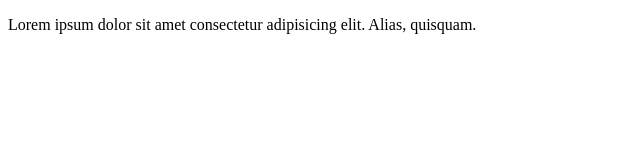
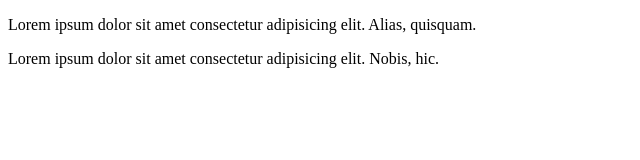
Before and after one commit to MariannaPS/marianna-sosa, a plain HTML site: page index.html in a window 1280 px wide. Shown: the whole page, without its empty margins (0-640 px from the left). Drawn offline with Linux system fonts and the light colour scheme.

Commit message:
marianna hizo un cambio en el index

```diff
--- a/index.html
+++ b/index.html
@@ -8,5 +8,6 @@
 </head>
 <body>
     <p>Lorem ipsum dolor sit amet consectetur adipisicing elit. Alias, quisquam.</p>
+    <p>Lorem ipsum dolor sit amet consectetur adipisicing elit. Nobis, hic.</p>
 </body>
 </html>
```
